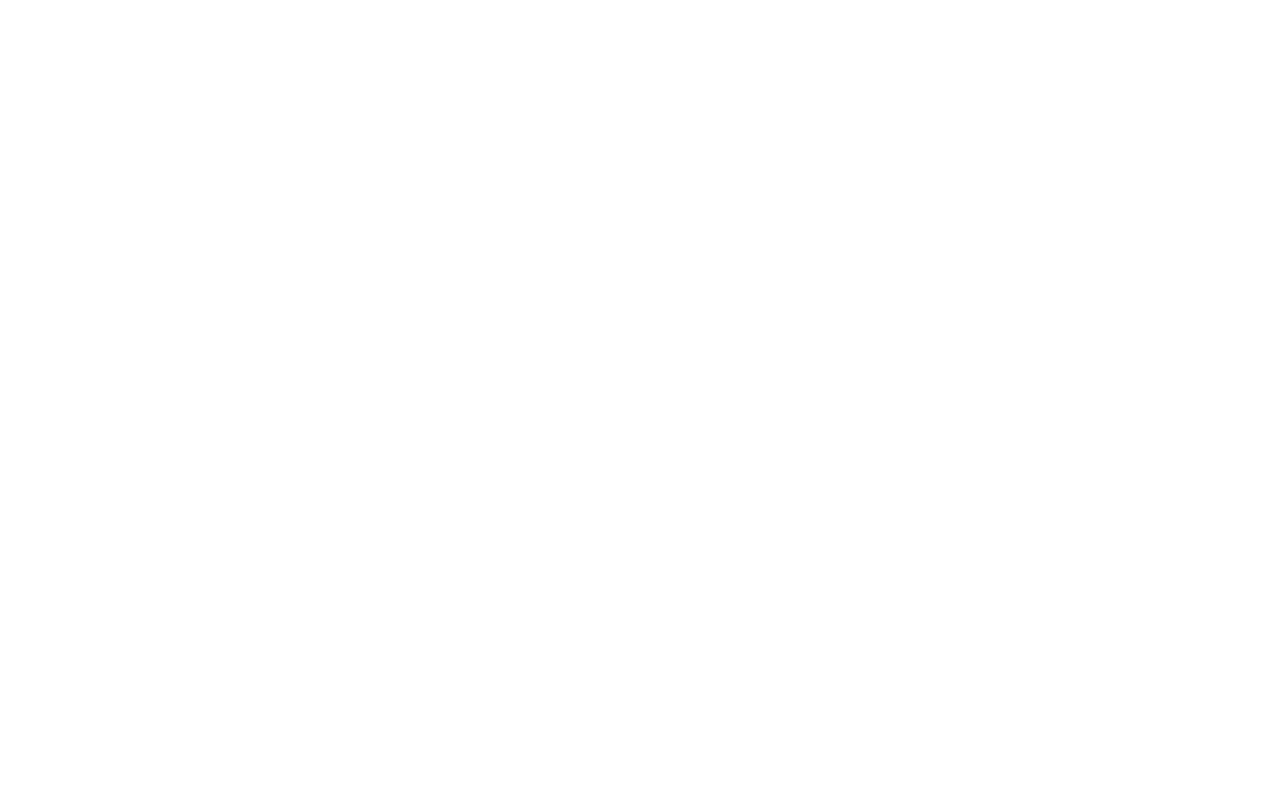
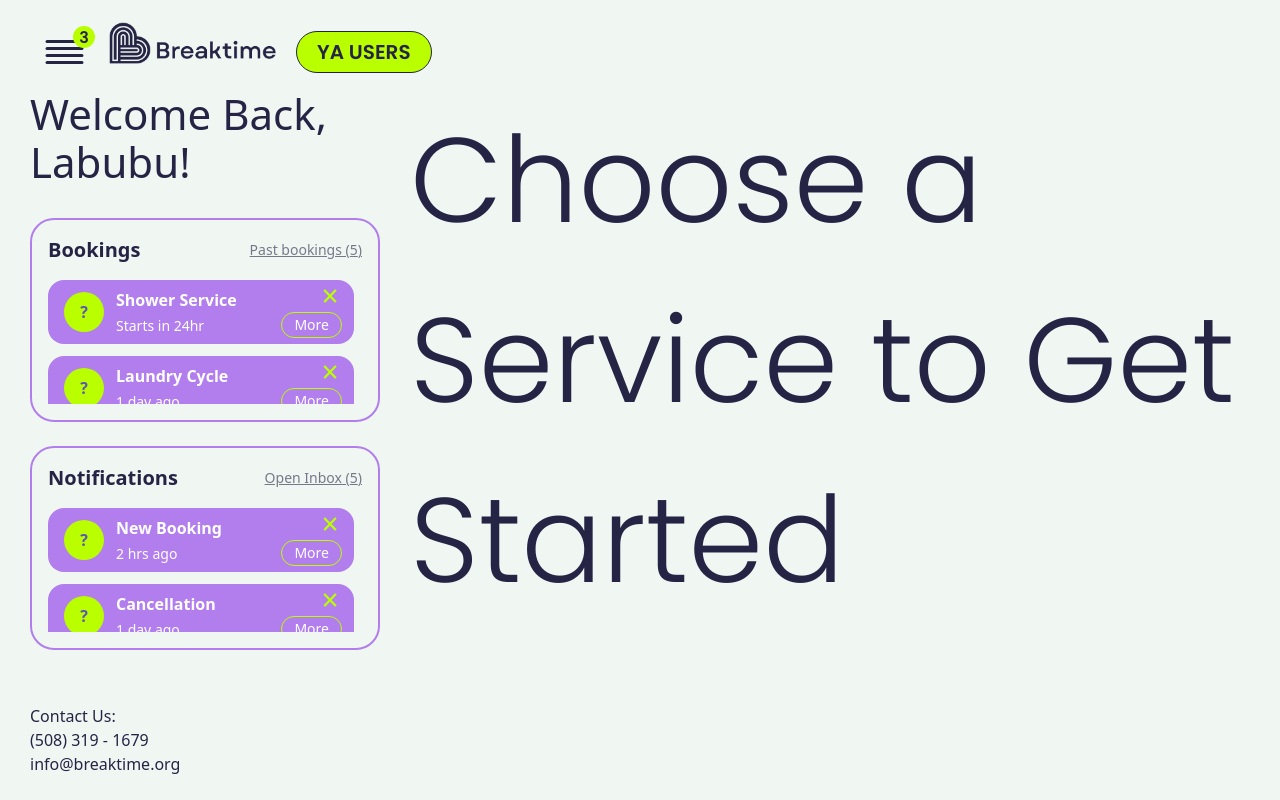
Before and after one commit to JumboCode/breaktime, a React (Vite) app in the folder frontend/breaktime/: page /yahome in a window 1280 px wide. Before the commit this address had no page. Built offline with nearby package versions, Linux system fonts and the light colour scheme.

Commit message:
F5A: Recoloring navbar + sidebar for young adults

```diff
--- a/frontend/breaktime/src/App.jsx
+++ b/frontend/breaktime/src/App.jsx
@@ -11,6 +11,7 @@
 import HomePage from './pages/HomePage.jsx';
 import ModalProvider from './components/popup/ModalProvider.jsx';
 import TestPage from './pages/testPage.jsx';
+import YouthLandingPage from './pages/YouthLandingPage.jsx';
 
 function App() {
 
@@ -21,6 +22,7 @@
           <Route path='/' element={<SignInPage />} />
           <Route path='/signup' element={<SignUpPage />} />
           <Route path='/home' element={<HomePage />} />
+          <Route path='/yahome' element={<YouthLandingPage />} />
           <Route path='/test' element={<TestPage />} />
         </Routes>
       </Router>
--- a/frontend/breaktime/src/components/NavBar.jsx
+++ b/frontend/breaktime/src/components/NavBar.jsx
@@ -1,8 +1,9 @@
-import Breaktime_Secondary_Logo from "../assets/logos-icons/Logo_Secondary/Breaktime_Secondary_SkyBlue.png";
+import Breaktime_Secondary_Logo_SkyBlue from "../assets/logos-icons/Logo_Secondary/Breaktime_Secondary_SkyBlue.png";
+import Breaktime_Secondary_Logo_MidnightBlue from "../assets/logos-icons/Logo_Secondary/Breaktime_Secondary_MidnightBlue.png";
 import { useState } from "react";
 
-const NavBar = ({ isSidebarOpen, onToggle }) => {
-    const [userType, setUserType] = useState('Staff');
+const NavBar = ({ isSidebarOpen, onToggle, userType }) => {
+    // const [userType, setUserType] = useState('Staff');
     const [viewType, setViewType] = useState('Calendar');
 
     const toggleSidebar = () => {
@@ -10,11 +11,11 @@
     };
 
     return (
-        <div className="flex h-[80px] bg-indigo-purple font-all gap-[20px] pt-[22px] pr-[40px] pl-[40px] pb-[16px]">
+        <div className={`flex h-[80px] ${userType === 'Staff' ? 'bg-indigo-purple' : 'bg-light-grey'} font-all gap-[20px] pt-[22px] pr-[40px] pl-[40px] pb-[16px]`}>
             <button onClick={toggleSidebar} className="mt-[-4px] select-none">
                 <div className="h-[22px] w-[22px] bg-lime-500 text-indigo-purple font-semibold rounded-[11px] text-center justify-self-end relative top-[8px] left-[6px]">3</div>
                 <div className="flex items-end">
-                    <svg className="h-[24px] stroke-light-purple hover:stroke-lime-500 transition-colors cursor-pointer" width="49" height="31" viewBox="0 0 49 31" fill="none" xmlns="http://www.w3.org/2000/svg" strokeWidth="4" strokeLinecap="round">
+                    <svg className={`h-[24px] ${userType === 'Staff' ? 'stroke-light-purple' : 'stroke-dark-navy'} hover:stroke-lime-500 transition-colors cursor-pointer`} width="49" height="31" viewBox="0 0 49 31" fill="none" xmlns="http://www.w3.org/2000/svg" strokeWidth="4" strokeLinecap="round">
                         <line x1="2" y1="2" x2="47" y2="2"/>
                         <line x1="2" y1="11" x2="47" y2="11"/>
                         <line x1="2" y1="20" x2="47" y2="20"/>
@@ -24,13 +25,15 @@
             </button>
 
             <div className="h-full">
-                <img src={Breaktime_Secondary_Logo} className="h-full object-contain"/>
+                <img src={userType === 'Staff' ? Breaktime_Secondary_Logo_SkyBlue : Breaktime_Secondary_Logo_MidnightBlue} className="h-full object-contain"/>
             </div>
 
-            <div className="bg-lime-500 text-indigo-purple font-semibold text-xl rounded-[24px] p-[20px] mt-[9px] flex items-center justify-center">
-                {userType} Portal
+            <div className={`bg-lime-500 ${userType === 'YA' ? 'border border-dark-navy' : ''} text-indigo-purple font-semibold text-xl rounded-[24px] p-[20px] mt-[9px] flex items-center justify-center`}>
+                {userType === 'Staff' ? 'Staff Portal' : 'YA USERS'}
+
             </div>
 
+            {userType === 'Staff' ?
                 <div className="flex items-end text-light-purple text-xl gap-[20px]">
                     <div className="font-semibold">View bookings:</div>
                     <div className="flex gap-[20px] select-none">
@@ -50,6 +53,9 @@
                         </button>
                     </div>
                 </div>
+            :
+                <></>
+            }
         </div>
     );
 };
--- /dev/null
+++ b/frontend/breaktime/src/components/NextBookings.jsx
@@ -0,0 +1,75 @@
+import { useState } from "react";
+
+const Bookings = ({ userType }) => {
+    class NextBooking {
+        constructor(id, title, message) {
+            this.id = id;
+            this.title = title;
+            this.message = message;
+        }
+    }
+
+    const [visibleBookings, setVisibleBookings] = useState([
+        new NextBooking(1, "Shower Service", "Starts in 24hr"),
+        new NextBooking(2, "Laundry Cycle", "1 day ago"),
+        new NextBooking(3, "Resource Store", "Starts in 24hr"),
+        new NextBooking(4, "Job Application Meeting", "Starts in 24hr"),
+        new NextBooking(5, "Laundry Cycle", "Starts in 24hr")
+    ]);
+
+    const handleDeleteNextBooking = (id) => {
+        setVisibleBookings(prevBookings =>
+            prevBookings.filter(booking => booking.id !== id)
+        );
+    };
+
+    return (
+        <div className="h-full flex flex-col">
+            <div className="flex items-center justify-between mb-4">
+                <h3 className="font-semibold text-xl text-dark-navy">Bookings</h3>
+                <span className="text-dark-navy opacity-[60%] underline text-sm cursor-pointer">Past bookings ({visibleBookings.length})</span>
+            </div>
+
+            <div className="flex-1 overflow-y-auto space-y-3 pr-2 scrollbar">
+                {visibleBookings.length === 0 ? (
+                    <div className="text-center py-8 text-light-purple">
+                        No new bookings
+                    </div>
+                ) : (
+                    visibleBookings.map((booking) => (
+                        <div
+                            key={booking.id}
+                            className="bg-bright-purple rounded-2xl p-[4px]"
+                        >
+                            <div className="rounded-2xl p-3 flex items-center gap-3 relative h-14">
+
+                            <div className="w-10 h-10 bg-lime-500 rounded-full flex items-center justify-center flex-shrink-0">
+                                <span className="text-dark-purple font-semibold">?</span>
+                            </div>
+
+
+                            <div className="flex-1 text-white">
+                                <h4 className=" text-md font-semibold">{booking.title}</h4>
+
+                                <p className="text-sm mt-1">{booking.message}</p>
+                            </div>
+                            <button className="px-3 py-[2px] absolute bottom-[2px] right-2 border-1 border-lime-500 text-white rounded-full text-sm cursor-pointer hover:bg-lime-500 hover:text-dark-navy transition-colors">
+                                More
+                            </button>
+
+                            <button
+                                onClick={() => handleDeleteNextBooking(booking.id)}
+                                className="absolute top-0 right-2 text-lime-500 hover:text-lime-500/80 cursor-pointer text-3xl font-normal leading-none w-6 h-6 flex items-center justify-center text-md"
+                            >
+                                ×
+                            </button>
+                            </div>
+                        </div>
+                    ))
+                )}
+            </div>
+        </div>
+    );
+};
+
+export default Bookings;
--- a/frontend/breaktime/src/components/Notifications.jsx
+++ b/frontend/breaktime/src/components/Notifications.jsx
@@ -1,6 +1,6 @@
 import { useState } from "react";
 
-function Notifications() {
+const Notifications = ({ userType }) => {
     class Notification {
         constructor(id, title, message) {
             this.id = id;
@@ -23,13 +23,17 @@
         );
     };
 
+    // Colors that change based on Staff view vs YA view
+    const notificationTextColor = userType === "Staff" ? "text-white" : "text-dark-navy";
+    const notificationBoxColor = userType === "Staff" ? "bg-dark-purple" : "bg-bright-purple";
+    const openInboxTextColor = userType === "Staff" ? "text-light-grey" : "text-dark-navy";
+
     return (
         <div className="h-full flex flex-col">
             <div className="flex items-center justify-between mb-4">
-                <h3 className="font-semibold text-xl text-white">Notifications</h3>
-                <span className="text-light-grey opacity-[60%] underline text-sm cursor-pointer">Open Inbox ({visibleNotifications.length})</span>
+                <h3 className={`font-semibold text-xl ${notificationTextColor}`}>Notifications</h3>
+                <span className={`${openInboxTextColor} opacity-[60%] underline text-sm cursor-pointer`}>Open Inbox ({visibleNotifications.length})</span>
             </div>
-
 
             <div className="flex-1 overflow-y-auto space-y-3 pr-2 scrollbar">
                 {visibleNotifications.length === 0 ? (
@@ -40,7 +44,7 @@
                     visibleNotifications.map((notification) => (
                         <div
                             key={notification.id}
-                            className="bg-dark-purple rounded-2xl p-[4px]"
+                            className={`${notificationBoxColor} rounded-2xl p-[4px]`}
                         >
                             <div className="rounded-2xl p-3 flex items-center gap-3 relative h-14">
 
@@ -71,6 +75,6 @@
             </div>
         </div>
     );
-}
+};
 
 export default Notifications;
--- a/frontend/breaktime/src/components/SideBar.jsx
+++ b/frontend/breaktime/src/components/SideBar.jsx
@@ -1,10 +1,10 @@
 import { useState } from "react";
 import Calendar from "./Calendar";
 import Notifications from "./Notifications";
+import NextBookings from "./NextBookings";
 import { useModal } from "./popup/useModal";
 
-
-function SideBar() {
+const SideBar = ({ userType }) => {
     const [notificationData, setNotificationData] = useState({
         numNotifications: 0 // Get notification data from notifications tab??
     });
@@ -13,6 +13,8 @@
     const isSidebarOpen = true;
 
     return (
+        <div>
+            {userType === 'Staff' ?
                 <div className="flex flex-col h-[calc(100vh-120px)] w-[350px]">
                     <h1 className="text-white text-[42px] mb-8 leading-12">Welcome Back, Labubu!</h1>
                     <div className="flex flex-col gap-6 h-full">
@@ -23,7 +25,7 @@
                     + Add Booking
                 </button>
                 <div className="h-fit border-2 border-dark-purple rounded-3xl p-4"><Calendar/></div>
-                <div className="h-6/20 border-2 border-dark-purple rounded-3xl p-4 overflow-hidden"><Notifications/></div>
+                        <div className="h-6/20 border-2 border-dark-purple rounded-3xl p-4 overflow-hidden"><Notifications userType={userType}/></div>
                         <div className="text-light-purple-subtle absolute bottom-0 mb-6">
                             Contact Us:
                             <br />
@@ -31,10 +33,26 @@
                             <br />
                             info@breaktime.org
                         </div>
-
                     </div>
                 </div>
+            :
+                <div className="flex flex-col h-[calc(100vh-120px)] w-[350px]">
+                    <h1 className="text-dark-navy text-[42px] mb-8 leading-12">Welcome Back, Labubu!</h1>
+                    <div className="flex flex-col gap-6 h-full">
+                        <div className="h-6/20 border-2 border-bright-purple rounded-3xl p-4 overflow-hidden"><NextBookings/></div>
+                        <div className="h-6/20 border-2 border-bright-purple rounded-3xl p-4 overflow-hidden"><Notifications userType={userType}/></div>
+                        <div className="text-dark-navy absolute bottom-0 mb-6">
+                            Contact Us:
+                            <br />
+                            (508) 319 - 1679
+                            <br />
+                            info@breaktime.org
+                        </div>
+                    </div>
+                </div>
+            }
+        </div>
     );
-}
+};
 
 export default SideBar;
--- a/frontend/breaktime/src/index.css
+++ b/frontend/breaktime/src/index.css
@@ -9,6 +9,7 @@
   --color-dark-navy: #262445;
   --color-dark-purple: #5E54B5;
   --color-light-grey: #F0F7F2;
+  --color-bright-purple: #B27DED;
   --color-cal-bg: #F0F7F2;
   --color-cal-font: #262445;
   --color-cal-orange-bar: #FFB680;
--- a/frontend/breaktime/src/pages/HomePage.jsx
+++ b/frontend/breaktime/src/pages/HomePage.jsx
@@ -21,6 +21,7 @@
  */
 export default function HomePage() {
     const [isSidebarOpen, setIsSidebarOpen] = useState(true);
+    const [userType] = useState('Staff');
     const [bookings, setBookings] = useState([]);
 
     /**
@@ -125,10 +126,10 @@
         // ModalProvider wraps the app to provide modal context to all children
         <ModalProvider>
             <div className="bg-indigo-purple h-screen w-screen overflow-hidden">
-                <NavBar isSidebarOpen={isSidebarOpen} onToggle={setIsSidebarOpen} />
+                <NavBar isSidebarOpen={isSidebarOpen} onToggle={setIsSidebarOpen} userType={userType} />
                 <div className="flex p-[30px] pt-[10px] gap-[30px]">
                     <div className={`${isSidebarOpen ? 'block' : 'hidden'}`} >
-                        <SideBar />
+                        <SideBar userType={userType}/>
                     </div>
 
                     <div className={`h-[calc(100vh-120px)] relative bg-cal-bg border-none rounded-[20px] font-all text-cal-font ${isSidebarOpen ? 'w-[calc(100vw-440px)]' : 'w-[calc(100vw-60px)]'}`}>
--- /dev/null
+++ b/frontend/breaktime/src/pages/YouthLandingPage.jsx
@@ -0,0 +1,25 @@
+import NavBar from "../components/NavBar";
+import SideBar from "../components/SideBar";
+import { useState } from "react";
+
+export default function HomePage() {
+    const [isSidebarOpen, setIsSidebarOpen] = useState(true);
+    const [userType] = useState('YA');
+
+    return (
+        <div className="bg-light-grey h-screen w-screen overflow-hidden">
+            <NavBar isSidebarOpen={isSidebarOpen} onToggle={setIsSidebarOpen} userType={userType}/>
+            <div className="flex p-[30px] pt-[10px] gap-[30px]">
+                <div className={`${isSidebarOpen ? 'block' : 'hidden'}`} >
+                    <SideBar userType={userType}/>
+                </div>
+
+                <div className={`h-[calc(100vh-120px)] relative border-none rounded-[20px] font-all text-cal-font ${isSidebarOpen ? 'w-[calc(100vw-440px)]' : 'w-[calc(100vw-60px)]'}`}>
+                    <h1 className="text-[120px]">
+                        Choose a Service to Get Started
+                    </h1>
+                </div>
+            </div>
+        </div>
+    );
+}
```
Lines whose indentation alone changed are shown as unchanged.
